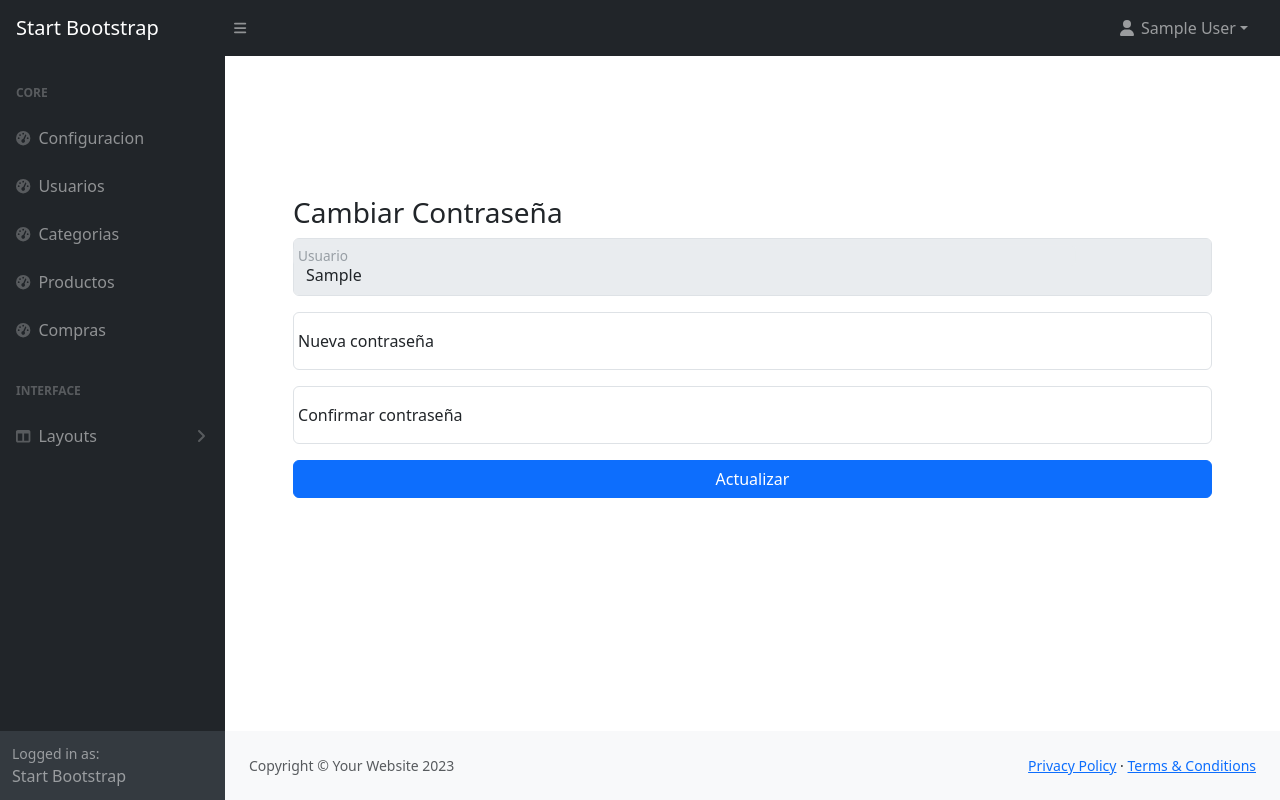
After one commit to GueosOnline/GueosPaginaWeb, a PHP site: page /PaginaWeb/admin/cambiar_password.php?id=1 in a window 1280 px wide. The commit adds this page. Run offline with PHP 8.4, Linux system fonts and the light colour scheme; the visitor is signed in with stand-in values (Sample User, id 1); tables that the repository leaves empty or names only in its code hold one stand-in row (values such as "Sample post"); some libraries are stand-ins or nearby versions.

Commit message:
Perfil de administrador y buscador de productos

```diff
--- /dev/null
+++ b/admin/cambiar_password.php
@@ -0,0 +1,88 @@
+<?php
+
+require 'config/database.php';
+require 'config/config.php';
+require 'clases/adminFunciones.php';
+
+if (!isset($_SESSION['user_type']) || $_SESSION['user_type'] != 'admin') {
+    header('Location: ../../index.php');
+    exit;
+}
+
+$user_id = $_GET['id'] ?? $_POST['id'] ?? '';
+
+if ($user_id == '' || $user_id != $_SESSION['user_id']) {
+    header("Location: index.php");
+    exit;
+}
+
+$db = new Database();
+$con = $db->conectar();
+
+$errors = [];
+
+if (!empty($_POST)) {
+
+    $password = trim($_POST['password']);
+    $repassword = trim($_POST['repassword']);
+
+    if (esNulo([$user_id, $password, $repassword])) {
+        $errors[] = "Debe llenar todos los campos";
+    }
+
+    if (!validaPassword($password, $repassword)) {
+        $errors[] = "Las contraseñas no coinciden";
+    }
+
+    if (empty($errors)) {
+        $pass_hash = password_hash($password, PASSWORD_DEFAULT);
+        if (actualizaPasswordAdmin($user_id, $pass_hash, $con)) {
+            $errors[] = "Contraseña modificada";
+        } else {
+            $errors[] = "Error al modificar la contraseña. Intentalo nuevamente";
+        }
+    }
+}
+
+$sql = "SELECT id, usuario FROM admin WHERE id= ?";
+$sql = $con->prepare($sql);
+$sql->execute([$user_id]);
+$usuario = $sql->fetch(PDO::FETCH_ASSOC);
+
+require 'header.php';
+
+?>
+
+<!--Contenido-->
+<main class="form-login m-auto pt-4">
+
+    <h3>Cambiar Contraseña</h3>
+
+    <?php mostrarMensajes($errors); ?>
+
+    <form action="cambiar_password.php" method="post" class="row g-3" autocomplete="off">
+
+        <input type="hidden" name="id" value="<?php echo $usuario['id']; ?>">
+
+        <div class="form-floating">
+            <input class="form-control" type="text" name="password" id="password" value="<?php echo $usuario['usuario']; ?>" disabled>
+            <label for="usuario">Usuario</label>
+        </div>
+
+        <div class="form-floating">
+            <input class="form-control" type="password" name="password" id="password" placeholder="Nueva contraseña" required>
+            <label for="password">Nueva contraseña</label>
+        </div>
+
+        <div class="form-floating">
+            <input class="form-control" type="password" name="repassword" id="repassword" placeholder="Confirmar contraseña" required>
+            <label for="repassword">Confirmar contraseña</label>
+        </div>
+
+        <div class="d-grid gap-3 col-12">
+            <button type="submit" class="btn btn-primary">Actualizar</button>
+        </div>
+    </form>
+</main>
+
+<?php include 'footer.php'; ?>
--- a/admin/clases/adminFunciones.php
+++ b/admin/clases/adminFunciones.php
@@ -126,3 +126,12 @@ function actualizaPassword($user_id, $password, $con)
     }
     return false;
 }
+
+function actualizaPasswordAdmin($user_id, $password, $con)
+{
+    $sql = $con->prepare("UPDATE admin SET password=? WHERE id =?");
+    if ($sql->execute([$password, $user_id])) {
+        return true;
+    }
+    return false;
+}
--- a/admin/compras/index.php
+++ b/admin/compras/index.php
@@ -4,7 +4,7 @@ require '../config/database.php';
 require '../config/config.php';
 
 if (!isset($_SESSION['user_type']) || $_SESSION['user_type'] != 'admin') {
-    header('Location: ../../index.php');
+    header('Location: ../index.php');
     exit;
 }
 
--- a/admin/header.php
+++ b/admin/header.php
@@ -31,14 +31,14 @@
         <!-- Navbar-->
         <ul class="navbar-nav ms-auto ms-md-0 me-3 me-lg-4">
             <li class="nav-item dropdown">
-                <a class="nav-link dropdown-toggle" id="navbarDropdown" href="#" role="button" data-bs-toggle="dropdown" aria-expanded="false"><i class="fas fa-user fa-fw"></i></a>
+                <a class="nav-link dropdown-toggle" id="navbarDropdown" href="#" role="button" data-bs-toggle="dropdown" aria-expanded="false"><i class="fas fa-user fa-fw"></i> <?php echo $_SESSION['user_name']; ?></a>
                 <ul class="dropdown-menu dropdown-menu-end" aria-labelledby="navbarDropdown">
-                    <li><a class="dropdown-item" href="#!">Settings</a></li>
+                    <li><a class="dropdown-item" href="<?php echo ADMIN_URL; ?>cambiar_password.php?id=<?php echo $_SESSION['user_id'] ?>">Cambiar contraseña</a></li>
                     <li><a class="dropdown-item" href="#!">Activity Log</a></li>
                     <li>
                         <hr class="dropdown-divider" />
                     </li>
-                    <li><a class="dropdown-item" href="#!">Logout</a></li>
+                    <li><a class="dropdown-item" href="logout.php">Cerrar sesión</a></li>
                 </ul>
             </li>
         </ul>
--- a/admin/usuarios/index.php
+++ b/admin/usuarios/index.php
@@ -4,7 +4,7 @@ require '../config/database.php';
 require '../config/config.php';
 
 if (!isset($_SESSION['user_type']) || $_SESSION['user_type'] != 'admin') {
-    header('Location: ../../index.php');
+    header('Location: ../index.php');
     exit;
 }
 
```
Also changed, not shown: admin/logout.php (added, +11 -0 lines), index.php (+26 -4 lines), menu.php (+11 -0 lines).
